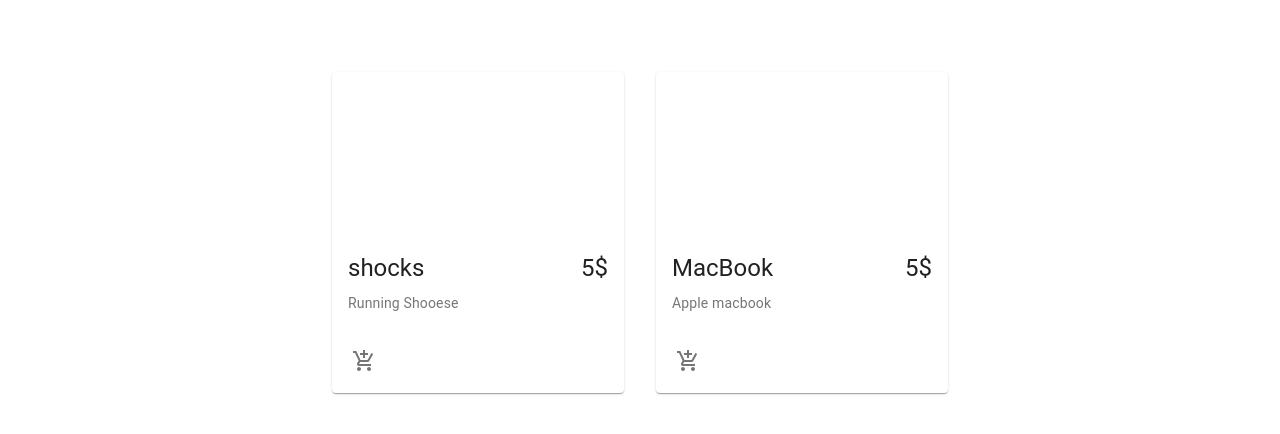
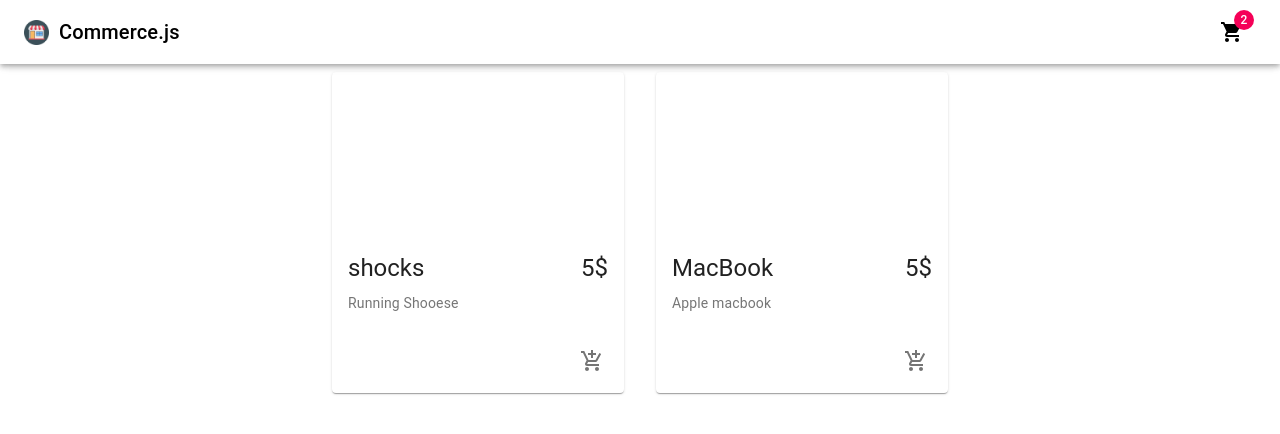
Before and after one commit to KasunHasanga/react-e-commerce, a React (Create React App) app: page / in a window 1280 px wide. Shown: the top 434 px of the page. Built offline with nearby package versions, Linux system fonts and the light colour scheme.

Commit message:
import all components in single location

```diff
--- a/src/App.js
+++ b/src/App.js
@@ -1,9 +1,9 @@
 import React from 'react'
-import Products from './Componets/Products/Products'
-
+import {NavBar,Products} from './Componets'
 const App = () => {
     return (
         <div>
+            <NavBar/>
             <Products/>
         </div>
     )
--- a/src/Componets/Products/Product/Product.jsx
+++ b/src/Componets/Products/Product/Product.jsx
@@ -22,7 +22,7 @@
                     {product.description}
                 </Typography>
             </CardContent>
-            <CardActions disableSpacing className={classes.CardActions}>
+            <CardActions disableSpacing className={classes.cardActions}>
                 <IconButton aria-label="Add to Cart">
                     <AddShoppingCart/>
                 </IconButton>
--- /dev/null
+++ b/src/Componets/index.js
@@ -0,0 +1,2 @@
+export {default as NavBar} from './NavBar/NavBar';
+export {default as Products} from './Products/Products';
```
